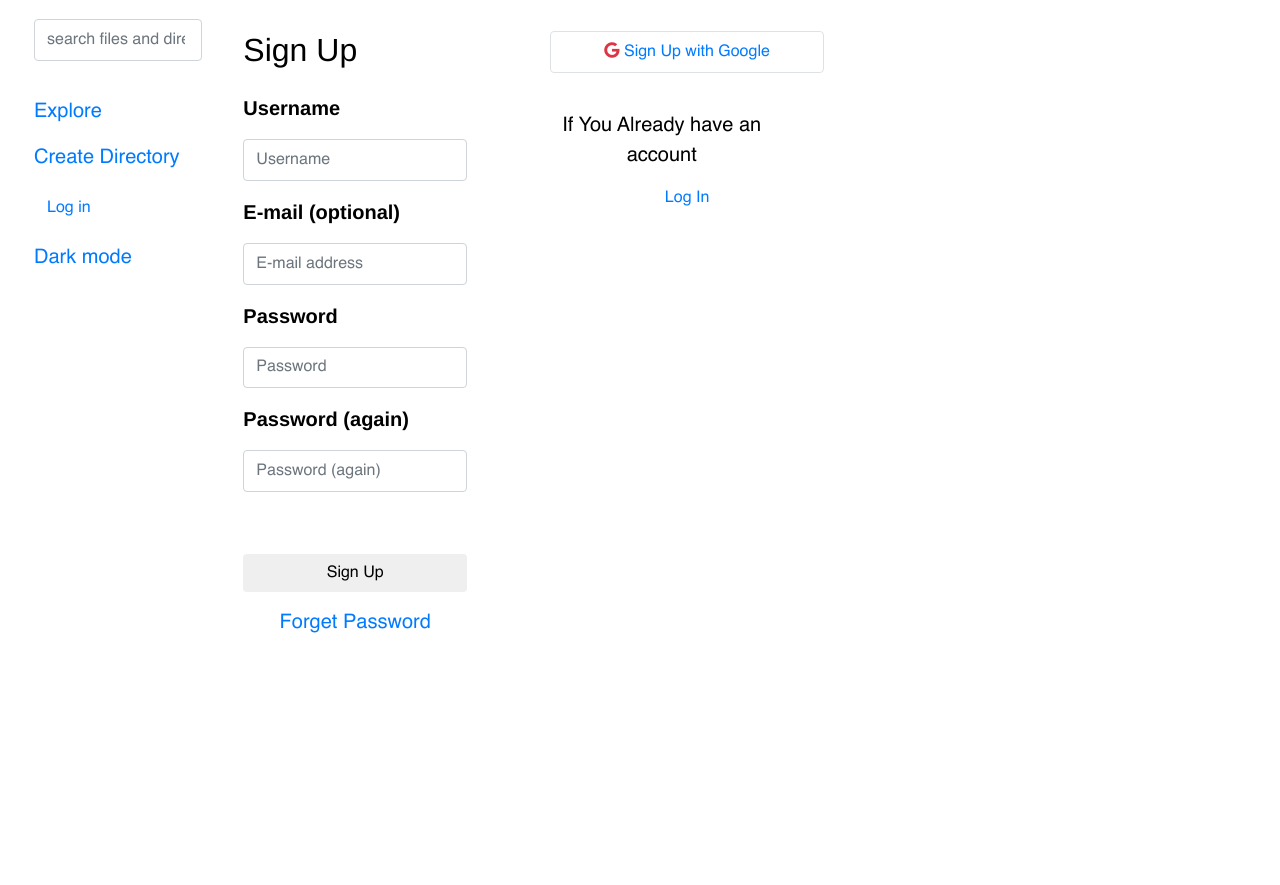
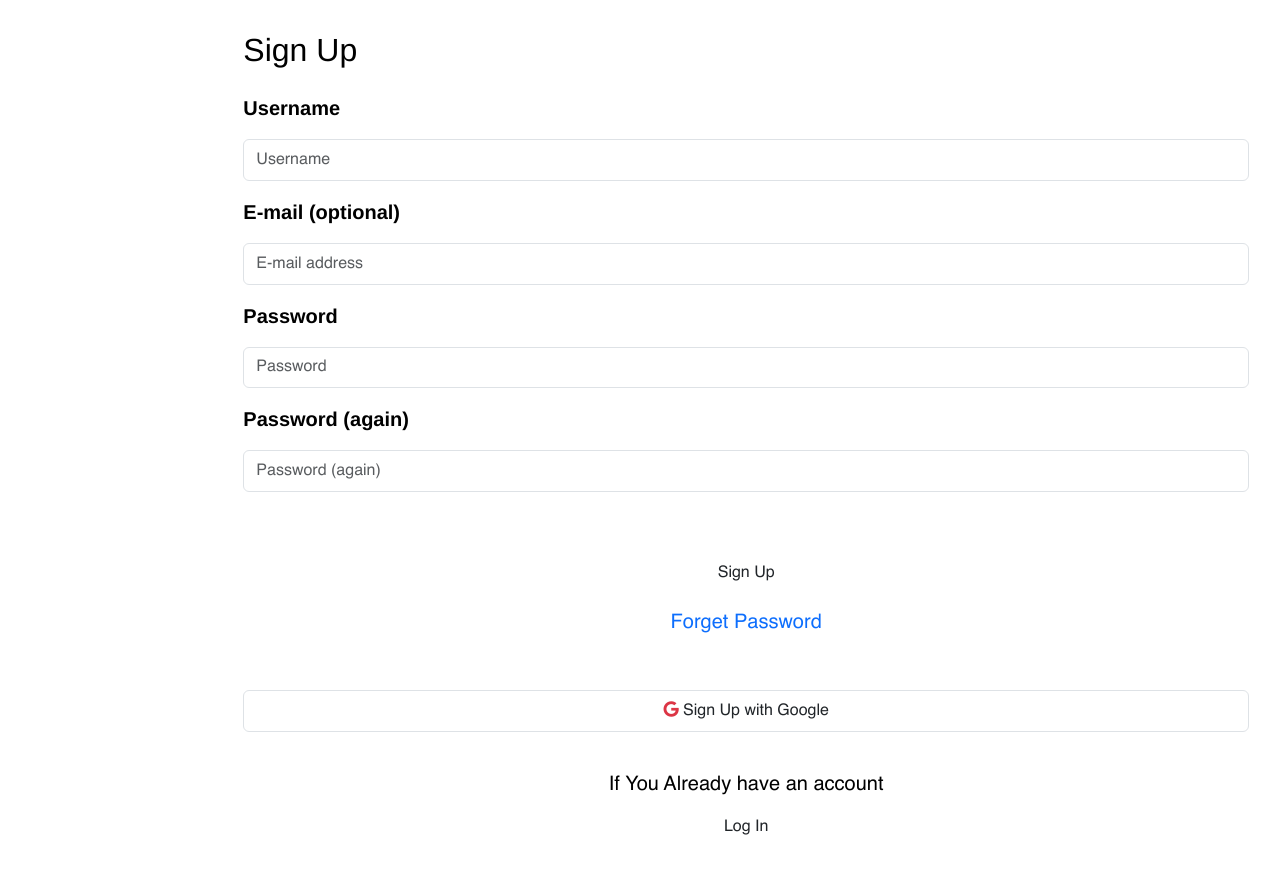
Before and after one commit to Aourl24/File-Titan, a Django app: page /accounts/signup/ in a window 1280 px wide. Before the commit the page ends 633 px from the top, so only its background shows below. Run offline with Django 4.2, Linux system fonts and the light colour scheme; some libraries are stand-ins or nearby versions.

Commit message:
'updated'

```diff
--- /dev/null
+++ b/Fshare/templatetags/settings_tag.py
@@ -0,0 +1,8 @@
+from django import template
+from django.conf import settings
+
+register = template.Library()
+
+@register.simple_tag
+def settings_value(name):
+	return getattr(settings,name,"")
--- a/template/FshareTemplate/folderdetail.html
+++ b/template/FshareTemplate/folderdetail.html
@@ -35,7 +35,7 @@
             style="font-size:20px">{{file.name|title }}</b>
         </div>
         <hr />
-    <div class='col-md col-sm-12 my-sm-3 center'>
+    <div class='col-md-12 col-sm-12 my-sm-3 center'>
         <button class='btn btn-link sz-sm p-0 color-s' style='' hx-get="{%url 'DownloadUrl' file.id%}"
             hx-swap='outerHTML'> <i class='fas fa-download'> </i> Download this Folder
             <div class='htmx-indicator' style='position:absolute;'>
--- a/template/account/login.html
+++ b/template/account/login.html
@@ -60,7 +60,7 @@
                     <br />
                     <div class='row my-3'>
                         <div class='col-md-10 col-sm-12'>
-                                <button class='btn btn-block color-bg-p color-white sz-18'>
+                                <button class='btn btn-block color-bg-p color-white sz-18 w-100'>
                                     Login
                                 </button>
                         </div>
@@ -79,7 +79,7 @@
 
             <div class="row">
                 <div class="col">
-                    <a href="{% provider_login_url 'google' %}" class='btn border p-2 sz-18 rounded btn-block color-black'>
+                    <a href="{% provider_login_url 'google' %}" class='btn w-100 border p-2 sz-18 rounded btn-block color-black'>
                         <i class='fab fa-google text-danger'></i> Login with Google
                     </a>
                 <div>
@@ -92,7 +92,7 @@
             </div>
             <div class='row my-2 center'>
                 <div class='col'>
-                    <a class='btn btn-block color-bg-s sz-18 color-white' href="{% url 'account_signup'%}" style='baground-color:357417'>
+                    <a class='btn btn-block w-100 color-bg-s sz-18 color-white' href="{% url 'account_signup'%}" style='baground-color:357417'>
                         Signup
                     </a>
                 </div>
--- a/template/account/signup.html
+++ b/template/account/signup.html
@@ -3,6 +3,9 @@
 {%load static%}
 {%load socialaccount%}
 {%block header%}
+
+{%endblock%}
+{%block sidebar%}
 
 {%endblock%}
 {%block content%}
@@ -20,8 +23,8 @@
 </style>
 
 <div class='' style=''>
-    <div class='row rounded p-2' style=''>
-        <div class='col-md-6 p-3 rounded color-bg-white'>
+    <div class='row rounded p-2 justify-content-center' style=''>
+        <div class='col-12 p-3 rounded color-bg-white'>
             <div class='row'>
                 <div class='col'>
                     <h2 style='' class='color-black'>
@@ -50,7 +53,7 @@
                                 </div>
                             </div>
                              <div class='row my-3' >
-                                <div class='col-md-10 col-sm'>
+                                <div class='col col-sm'>
                                     {{ field.as_widget }}
                                 </div>
                             </div>
@@ -59,15 +62,15 @@
                     {% endfor %}
                     <br />
                     <div class='row my-3'>
-                        <div class='col-md-10 col-sm-12'>
-                                <button class='btn btn-block color-bg-p color-white sz-18'>
+                        <div class='col col-sm-12'>
+                                <button class='btn btn-block color-bg-p color-white sz-18 w-100'>
                                     Sign Up
                                 </button>
                         </div>
                     </div>
 
                     <div class='row my-2'>
-                        <div class='col-md-10 center'>
+                        <div class='col center'>
                             <a class='color-p' href="{% url 'account_reset_password'%}" style=''>
                             Forget Password
                             </a>
@@ -75,24 +78,24 @@
                     </div>
             </form>
         </div>
-        <div class='col p-3 rounded color-bg-white'>
+        <div class='col-12 p-3 rounded color-bg-white'>
 
             <div class="row">
                 <div class="col">
-                    <a href="{% provider_login_url 'google' %}" class='btn border p-2 sz-18 rounded btn-block color-black'>
+                    <a href="{% provider_login_url 'google' %}" class='btn border p-2 sz-18 rounded btn-block color-black w-100'>
                         <i class='fab fa-google text-danger'></i> Sign Up with Google
                     </a>
                 <div>
             </div>
             <br/>
             <div class='row my-2 center'>
-                <div class='col-md-10'>
+                <div class='col'>
                     If You Already have an account
                 </div>
             </div>
             <div class='row my-2 center'>
                 <div class='col'>
-                    <a class='btn btn-block color-bg-s sz-18 color-white' href="{% url 'account_login'%}" style='baground-color:357417'>
+                    <a class='btn btn-block color-bg-s sz-18 color-white w-100' href="{% url 'account_login'%}" style='baground-color:357417'>
                         Log In
                     </a>
                 </div>
--- a/template/base.html
+++ b/template/base.html
@@ -1,17 +1,23 @@
 {%load static %}
+{%load settings_tag%}
 <!--DOCTYPE html>-->
 <html>
 <head>
     <meta charset="utf-8">
     <meta name='viewport' content='width=device-width initial-scale=1'>
-    <meta name="theme-color" content="white" />
+    <meta name="theme-color" content="" />
+    {%settings_value 'LOCAL' as L %}
+
+    {%if L%}
     <link rel='stylesheet' href="{%static 'css/bootstrap/bootstrap.min.css'%}">
     <link rel='stylesheet' href="{%static 'css/fontawesome_5/css/all.min.css'%}" media="print" onload="this.media='all'">
 
     <link rel='stylesheet' href="{%static 'css/animate.min.css'%}">
     <!-- <link rel='stylesheet' href="{%static 'css/default.min.css'%}" media="print" onload="this.media='all'"> -->
     <link rel='stylesheet' href="{%static 'css/acss/acss_animation.css'%}" media="print" onload="this.media='all'">
-
+    {%else%}
+    {%include 'cdn.html'%}
+    {%endif%}
 
     <link rel='stylesheet' href="{%static 'css/acss/acss_basic.css'%}">
     <link rel='stylesheet' href="{%static 'css/acss/acss.css'%}">
@@ -164,6 +170,17 @@
     .hideI{
         display:none!important;
     }
+    a{
+        text-decoration: none;
+    }
+    a:hover {
+        color: var(--primary-color);
+        padding:3px;
+    }
+    button:hover{
+        background-color:silver;
+    }
+
 </style>
 
 <body class='font-apple sz-16 coor-bg-t b-light'>
@@ -175,10 +192,10 @@
 
     {%block header%}
     <header id='' class="navbar justify-content-space-around d-flex fixd-top rouded sz-12 bg-liht
-        animate__animated animate__slideInDown m-0 p-1 color-p"
-        style=" z-index:1000">
+        animate__animated animate__slideInDown m-0 p-2 color-bg-white color-p"
+        style=" z-index:7000">
 
-        <div class="sz-18 px-2 center font-lato bold">
+        <div class="sz-20 px-2 center font-lato bold" style="font-size: 22px;">
             File-Titan
         </div>
         <div class="display-md-none sz-18 " style="text-align:right">
@@ -191,12 +208,14 @@
 
     <div class='container-fluid'>
         <div class='row'>
+
             <div class='col-2'>
+                {%block sidebar%}
                 <div id='hold' class='position-fixed m-0 color-bg-white color-bg-dark-light
-                conner' style='z-index:6000;'>
+                conner bg-light h-100' style='z-index:6000;'>
                 <div id="dropdown" class="dropD
                 display-sm-none animate__animated animate__slideInDown overflow-auto
-                color-bg-white color-bg-dark-light m-0 p-3 rounded"
+                clor-bg-white color-bg-dark-light m-0 p-3 rounded"
                 style="overflow:auto">
 
                     <div class="row">
@@ -212,9 +231,9 @@
                     {%if request.user.is_authenticated %}
                     <div class='row'>
                         <div class='col align-items-center color-p'>
-                            <img class='rounded-circle'
+                            <img class='rounded-circle' style="object-fit:cover;"
                             src="{{request.user.profile.profile_photo.url}}"
-                            width='30px' height='30px' /> {{request.user|title}}
+                            width='30px' height='30px' /> {{request.user|title|truncatechars:'13'}}
                         </div>
                     </div>
                     {%endif%}
@@ -267,9 +286,11 @@
                     <br />
                 </div>
                 </div>
+                {%endblock%}
             </div>
 
-            <div class='col-md-6 col-sm-12'>
+
+            <div class='col-md col-sm-12'>
                 <div class='holder' id='messageholder' style='position:fixed;z-index:10000000;let:45%'></div>
                 {%block index%}
                 {%if request.user.is_anonymous%}
--- /dev/null
+++ b/template/cdn.html
@@ -0,0 +1,11 @@
+<script src="https://cdnjs.cloudflare.com/ajax/libs/bootstrap/5.3.0/js/bootstrap.min.js" integrity="sha512-3dZ9wIrMMij8rOH7X3kLfXAzwtcHpuYpEgQg1OA4QAob1e81H8ntUQmQm3pBudqIoySO5j0tHN4ENzA6+n2r4w==" crossorigin="anonymous" referrerpolicy="no-referrer"></script>
+
+<script src="https://cdnjs.cloudflare.com/ajax/libs/jquery/3.7.0/jquery.min.js" integrity="sha512-3gJwYpMe3QewGELv8k/BX9vcqhryRdzRMxVfq6ngyWXwo03GFEzjsUm8Q7RZcHPHksttq7/GFoxjCVUjkjvPdw==" crossorigin="anonymous" referrerpolicy="no-referrer"></script>
+<link rel="stylesheet" href="https://cdnjs.cloudflare.com/ajax/libs/font-awesome/6.4.0/css/all.min.css" integrity="sha512-iecdLmaskl7CVkqkXNQ/ZH/XLlvWZOJyj7Yy7tcenmpD1ypASozpmT/E0iPtmFIB46ZmdtAc9eNBvH0H/ZpiBw==" crossorigin="anonymous" referrerpolicy="no-referrer" />
+<script src="https://cdnjs.cloudflare.com/ajax/libs/htmx/1.9.2/htmx.min.js" integrity="sha512-ULbUWm8wCS6zRoxK/2v51vUHGhKvK8PSiqA02tyUYlYoeQm5wB8xr8lObq5zmNGpYaZsED0NLhaiPAAm2VbhXw==" crossorigin="anonymous" referrerpolicy="no-referrer"></script>
+<link rel="stylesheet" href="https://cdnjs.cloudflare.com/ajax/libs/bootstrap/5.3.0/css/bootstrap.min.css" integrity="sha512-t4GWSVZO1eC8BM339Xd7Uphw5s17a86tIZIj8qRxhnKub6WoyhnrxeCIMeAqBPgdZGlCcG2PrZjMc+Wr78+5Xg==" crossorigin="anonymous" referrerpolicy="no-referrer" />
+<link rel="stylesheet" href="https://cdnjs.cloudflare.com/ajax/libs/animate.css/4.1.1/animate.min.css" integrity="sha512-c42qTSw/wPZ3/5LBzD+Bw5f7bSF2oxou6wEb+I/lqeaKV5FDIfMvvRp772y4jcJLKuGUOpbJMdg/BTl50fJYAw==" crossorigin="anonymous" referrerpolicy="no-referrer" />
+ <!-- highlight js -->
+    <link rel="stylesheet" href="//cdnjs.cloudflare.com/ajax/libs/highlight.js/10.1.1/styles/monokai-sublime.min.css">
+    <script src="//cdnjs.cloudflare.com/ajax/libs/highlight.js/10.1.1/highlight.min.js"></script>
+    <script>hljs.initHighlightingOnLoad();</script>
--- a/template/index.html
+++ b/template/index.html
@@ -42,13 +42,13 @@
             <div class="row m-1 py-2">
                 <div class="col sz-18 color-white">
                     <a class='btn btn-block btn-warning sz-18 color-white
-                    color-dark-white' href="{% url 'account_signup'%}"
+                    color-dark-white w-100' href="{% url 'account_signup'%}"
                     style='baground-color:357417'>
                         Signup
                     </a>
                 </div>
                 <div class="col sz-18 color-white">
-                    <a class='btn btn-block btn-danger sz-18 color-white
+                    <a class='btn btn-block btn-danger w-100 sz-18 color-white
                     color-dark-white' href="{% url 'account_login'%}"
                     style='baground-color:357417'>
                         Log In
```
Also changed, not shown: Fileshare/settings.py (+16 -28 lines), requirements.txt (added, +7 -0 lines), template/FshareTemplate/folderform.html (+8 -8 lines), template/FshareTemplate/profile.html (+5 -5 lines), Fileshare/prod.py (line endings or trailing spaces), vercel.json (added), 1 other file.
